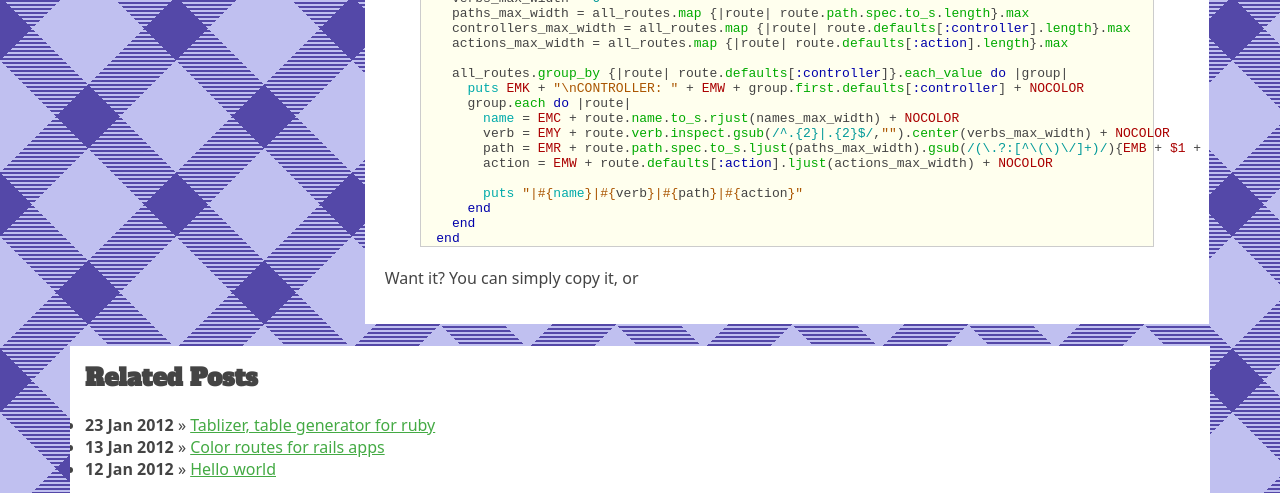
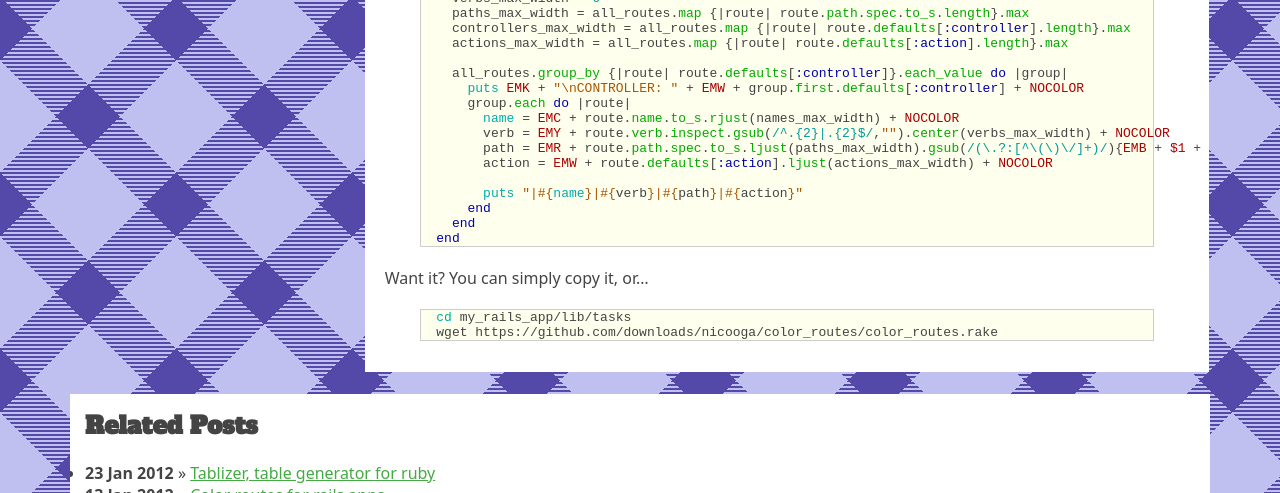
Before and after one commit to nicooga/nicooga.github.com, a Jekyll site: the page built from _posts/2012-10-24-Color-routes-for-Rails-3.md, in a window 1280 px wide and 900 px high, scrolled down 676 px, cut to the strip 0-493 px from the top of the window. Built offline with Jekyll 4.4.1, drawn with Linux system fonts in a browser that asks for light colours; Markdown is read by kramdown in place of the engine named in the settings; comment, search, counter and statistics services are not loaded.

Commit message:
Update _posts/2012-10-24-Color-routes-for-Rails-3.md

```diff
--- a/_posts/2012-10-24-Color-routes-for-Rails-3.md
+++ b/_posts/2012-10-24-Color-routes-for-Rails-3.md
@@ -46,4 +46,8 @@ Well, since Rails 3 with it's new routing implementation that piece of crap dosn
 
 
 
-Want it? You can simply copy it, or
+Want it? You can simply copy it, or...
+{% highlight bash %}
+  cd my_rails_app/lib/tasks
+  wget https://github.com/downloads/nicooga/color_routes/color_routes.rake
+{% endhighlight %}
```
